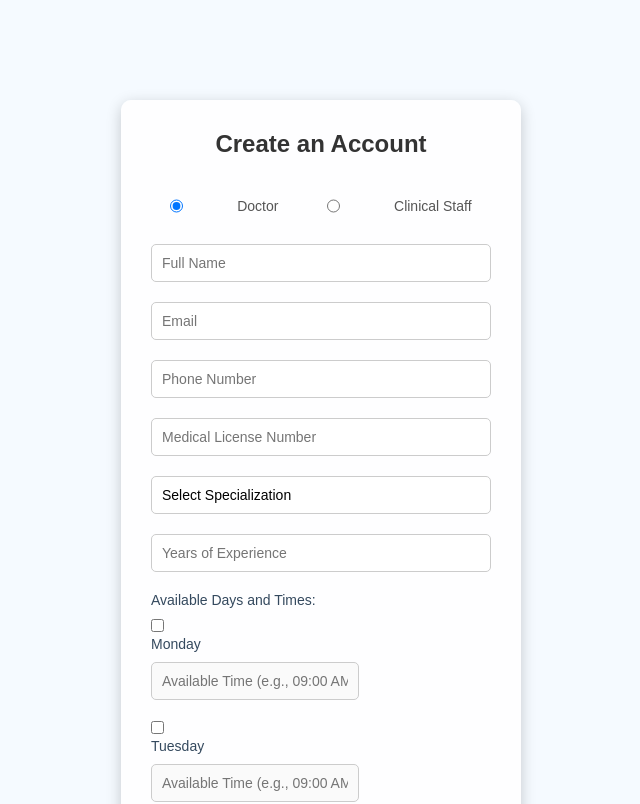
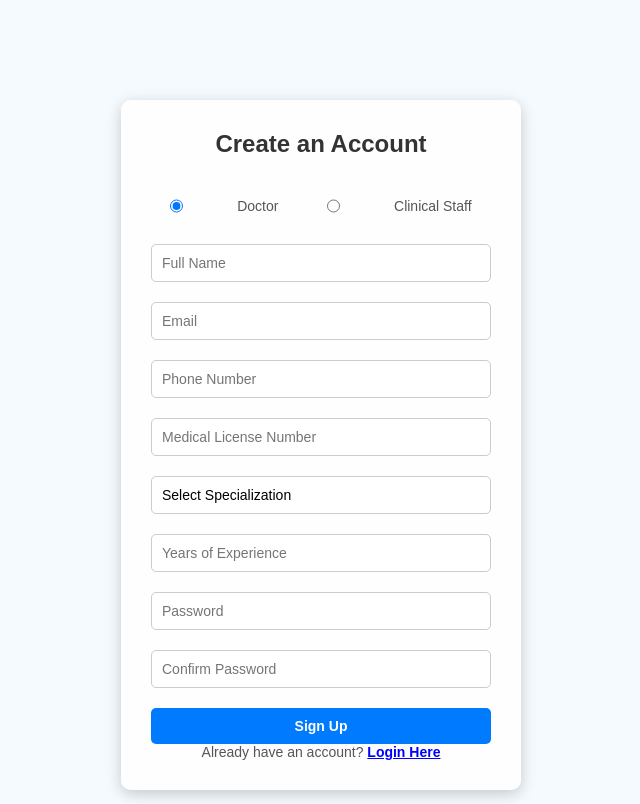
Before and after one commit to JayaniPerera27/Medical-Clinic-Web-App-1, a React (Create React App) app in the folder FRONTEND/: page /signup in a window 1280 px wide. Shown: the top 804 px of the page, without its empty margins (319-959 px from the left). Built offline with nearby package versions, Linux system fonts and the light colour scheme.

Commit message:
remove available days and time from the frontend

```diff
--- a/FRONTEND/src/components/Settings.js
+++ b/FRONTEND/src/components/Settings.js
@@ -221,40 +221,6 @@ function Settings() {
               required
             />
           </div>
-          <div className="form-group">
-            <label>Available Days</label>
-            <div className="checkbox-group">
-              {['Monday', 'Tuesday', 'Wednesday', 'Thursday', 'Friday', 'Saturday', 'Sunday'].map(
-                (day) => (
-                  <label key={day}>
-                    <input
-                      type="checkbox"
-                      name="availableDays"
-                      value={day}
-                      checked={formData.availableDays.includes(day)}
-                      onChange={handleDaysChange}
-                    />
-                    {day}
-                  </label>
-                )
-              )}
-            </div>
-          </div>
-          <div className="form-group">
-            <label>Available Times</label>
-            {formData.availableDays.map((day) => (
-              <div key={day}>
-                <label>{day}</label>
-                <input
-                  type="text"
-                  name={day}
-                  value={formData.availableTimes[day] || ''}
-                  onChange={handleTimesChange}
-                  placeholder="e.g., 9:00 AM - 5:00 PM"
-                />
-              </div>
-            ))}
-          </div>
           <button type="submit" className="save-button">
             Save Changes
           </button>
--- a/FRONTEND/src/components/Signup.js
+++ b/FRONTEND/src/components/Signup.js
@@ -239,30 +239,10 @@ function Signup() {
                   onChange={handleChange}
                   required
                 />
-
-            <div className="checkbox-group">
-              <label>Available Days and Times:</label>
-              {daysOfWeek.map((day) => (
-                <div key={day} className="day-time">
-                  <input
-                    type="checkbox"
-                    value={day}
-                    checked={formData.availableDays.includes(day)}
-                    onChange={handleCheckboxChange}
-                  />
-                  <label>{day}</label>
-                  <input
-                    type="text"
-                    placeholder="Available Time (e.g., 09:00 AM - 11:00 AM)"
-                    value={formData.availableTimes[day] || ""}
-                    onChange={(e) => handleTimeChange(e, day)}
-                    disabled={!formData.availableDays.includes(day)}
-                  />
-                </div>
-              ))}
-            </div>
               </>
             )}
+
+
 
         {/* Password Fields */}
         <input
```
Lines whose indentation alone changed are shown as unchanged.
